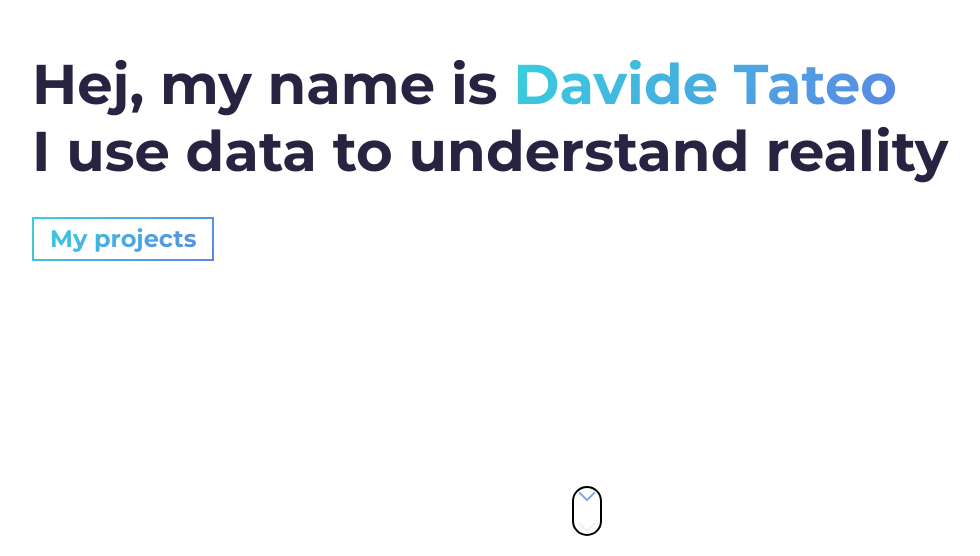
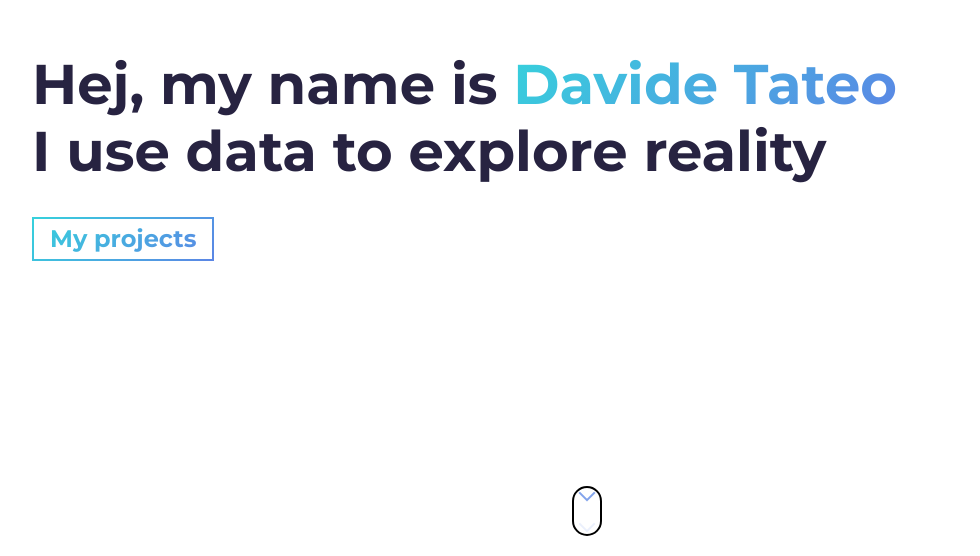
Before and after one commit to davide-tateo/Portfolio, a plain HTML site: page index.html in a window 1280 px wide. Shown: the part 244-800 px from the top of the page, without its empty margins (53-1033 px from the left). Drawn offline with Linux system fonts and the light colour scheme.

Commit message:
edit index.html  sect hero

```diff
--- a/index.html
+++ b/index.html
@@ -73,7 +73,7 @@
         <h1 class="hero-title">
           Hej, my name is <span class="text-color-main name">Davide Tateo</span>
           <br />
-          I use data to understand reality
+          I use data to explore reality
         </h1>
         <p class="hero-cta">
           <a class="cta-btn cta-btn--hero" href="#projects">My projects</a>
```
